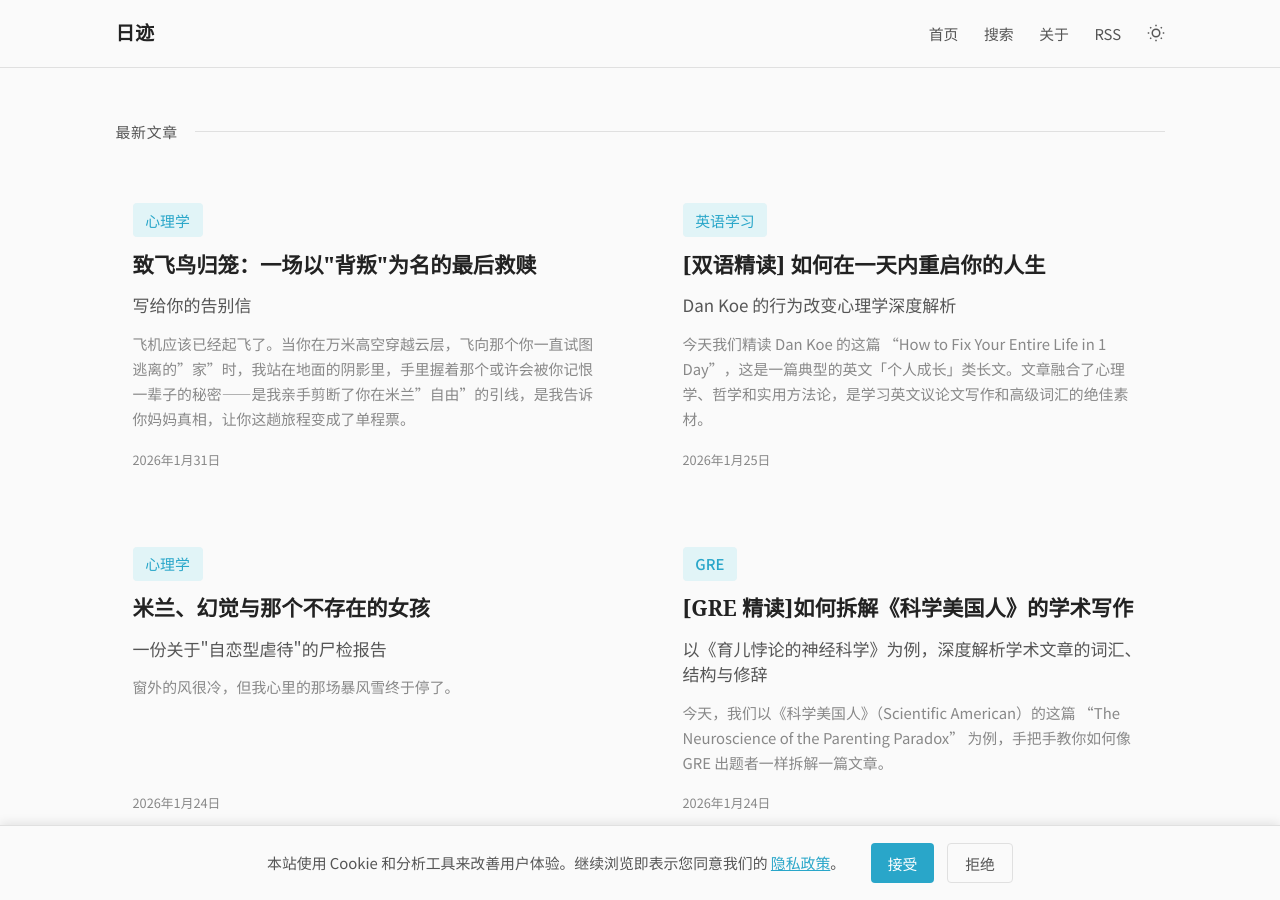
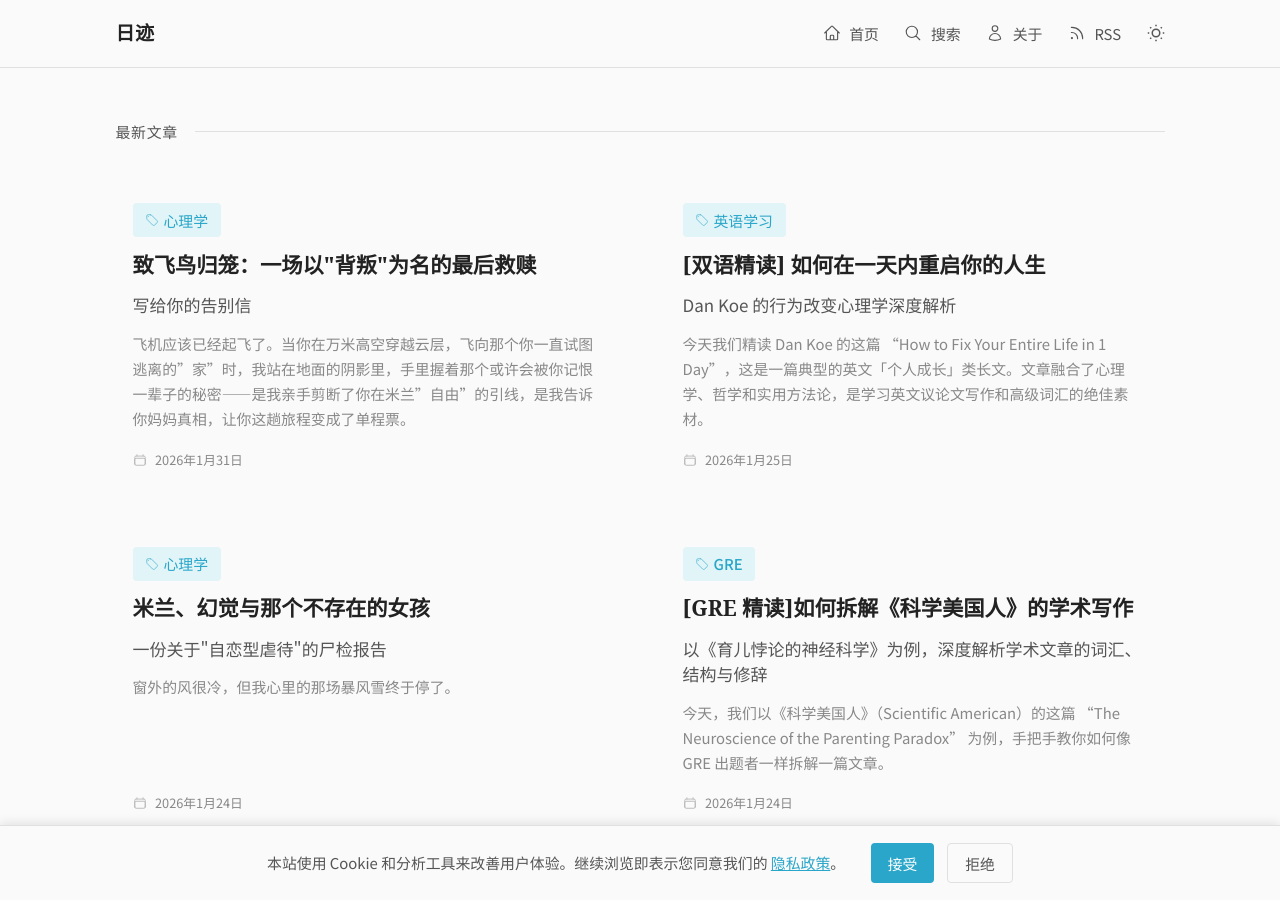
Before and after one commit to magazinesclubnew/magazinesclubnew.github.io, a Jekyll site: the page built from index.md, in a window 1280 px wide and 900 px high. Built offline with Jekyll 4.4.1, drawn with Linux system fonts in a browser that asks for light colours; nearby versions of some CDN libraries.

Commit message:
Add Heroicons to navigation and article metadata
- Navigation links now have icons (home, search, user, RSS)
- Article cards show calendar icons for dates and tag icons
- Tag page posts display calendar icons for dates
- Mobile: hide text labels, show icons only

Co-Authored-By: Claude Opus 4.5 <noreply@anthropic.com>

```diff
--- a/_layouts/default.html
+++ b/_layouts/default.html
@@ -113,10 +113,30 @@
     <nav class="nav">
       <a href="{{ '/' | relative_url }}" class="nav-title">{{ site.title }}</a>
       <div class="nav-links">
-        <a href="{{ '/' | relative_url }}">首页</a>
-        <a href="{{ '/search' | relative_url }}">搜索</a>
-        <a href="{{ '/about' | relative_url }}">关于</a>
-        <a href="{{ '/feed.xml' | relative_url }}">RSS</a>
+        <a href="{{ '/' | relative_url }}" class="nav-link-icon">
+          <svg xmlns="http://www.w3.org/2000/svg" fill="none" viewBox="0 0 24 24" stroke-width="1.5" stroke="currentColor" width="18" height="18">
+            <path stroke-linecap="round" stroke-linejoin="round" d="m2.25 12 8.954-8.955c.44-.439 1.152-.439 1.591 0L21.75 12M4.5 9.75v10.125c0 .621.504 1.125 1.125 1.125H9.75v-4.875c0-.621.504-1.125 1.125-1.125h2.25c.621 0 1.125.504 1.125 1.125V21h4.125c.621 0 1.125-.504 1.125-1.125V9.75M8.25 21h8.25" />
+          </svg>
+          <span>首页</span>
+        </a>
+        <a href="{{ '/search' | relative_url }}" class="nav-link-icon">
+          <svg xmlns="http://www.w3.org/2000/svg" fill="none" viewBox="0 0 24 24" stroke-width="1.5" stroke="currentColor" width="18" height="18">
+            <path stroke-linecap="round" stroke-linejoin="round" d="m21 21-5.197-5.197m0 0A7.5 7.5 0 1 0 5.196 5.196a7.5 7.5 0 0 0 10.607 10.607Z" />
+          </svg>
+          <span>搜索</span>
+        </a>
+        <a href="{{ '/about' | relative_url }}" class="nav-link-icon">
+          <svg xmlns="http://www.w3.org/2000/svg" fill="none" viewBox="0 0 24 24" stroke-width="1.5" stroke="currentColor" width="18" height="18">
+            <path stroke-linecap="round" stroke-linejoin="round" d="M15.75 6a3.75 3.75 0 1 1-7.5 0 3.75 3.75 0 0 1 7.5 0ZM4.501 20.118a7.5 7.5 0 0 1 14.998 0A17.933 17.933 0 0 1 12 21.75c-2.676 0-5.216-.584-7.499-1.632Z" />
+          </svg>
+          <span>关于</span>
+        </a>
+        <a href="{{ '/feed.xml' | relative_url }}" class="nav-link-icon">
+          <svg xmlns="http://www.w3.org/2000/svg" fill="none" viewBox="0 0 24 24" stroke-width="1.5" stroke="currentColor" width="18" height="18">
+            <path stroke-linecap="round" stroke-linejoin="round" d="M12.75 19.5v-.75a7.5 7.5 0 0 0-7.5-7.5H4.5m0-6.75h.75c7.87 0 14.25 6.38 14.25 14.25v.75M6 18.75a.75.75 0 1 1-1.5 0 .75.75 0 0 1 1.5 0Z" />
+          </svg>
+          <span>RSS</span>
+        </a>
         <button id="theme-toggle" class="theme-toggle" aria-label="切换深色模式">
           <svg class="icon-sun" viewBox="0 0 24 24" width="18" height="18" fill="none" stroke="currentColor" stroke-width="2">
             <circle cx="12" cy="12" r="5"/><path d="M12 1v2M12 21v2M4.22 4.22l1.42 1.42M18.36 18.36l1.42 1.42M1 12h2M21 12h2M4.22 19.78l1.42-1.42M18.36 5.64l1.42-1.42"/>
--- a/_layouts/home.html
+++ b/_layouts/home.html
@@ -13,7 +13,13 @@ layout: default
       <article class="card">
         <a href="{{ post.url | relative_url }}" class="card-link">
           {% if post.tags.size > 0 %}
-          <span class="card-tag bg-cyan-500/10 dark:bg-cyan-400/15">{{ post.tags | first }}</span>
+          <span class="card-tag bg-cyan-500/10 dark:bg-cyan-400/15">
+            <svg xmlns="http://www.w3.org/2000/svg" fill="none" viewBox="0 0 24 24" stroke-width="1.5" stroke="currentColor" width="14" height="14">
+              <path stroke-linecap="round" stroke-linejoin="round" d="M9.568 3H5.25A2.25 2.25 0 0 0 3 5.25v4.318c0 .597.237 1.17.659 1.591l9.581 9.581c.699.699 1.78.872 2.607.33a18.095 18.095 0 0 0 5.223-5.223c.542-.827.369-1.908-.33-2.607L11.16 3.66A2.25 2.25 0 0 0 9.568 3Z" />
+              <path stroke-linecap="round" stroke-linejoin="round" d="M6 6h.008v.008H6V6Z" />
+            </svg>
+            {{ post.tags | first }}
+          </span>
           {% endif %}
           <h2 class="card-title" style="view-transition-name: post-title-{{ post.url | slugify }};">{{ post.title }}</h2>
           {% if post.subtitle %}
@@ -23,6 +29,9 @@ layout: default
           <p class="card-excerpt">{{ post.excerpt | strip_html | truncate: 150 }}</p>
           {% endif %}
           <time class="card-date" datetime="{{ post.date | date_to_xmlschema }}">
+            <svg xmlns="http://www.w3.org/2000/svg" fill="none" viewBox="0 0 24 24" stroke-width="1.5" stroke="currentColor" width="14" height="14">
+              <path stroke-linecap="round" stroke-linejoin="round" d="M6.75 3v2.25M17.25 3v2.25M3 18.75V7.5a2.25 2.25 0 0 1 2.25-2.25h13.5A2.25 2.25 0 0 1 21 7.5v11.25m-18 0A2.25 2.25 0 0 0 5.25 21h13.5A2.25 2.25 0 0 0 21 18.75m-18 0v-7.5A2.25 2.25 0 0 1 5.25 9h13.5A2.25 2.25 0 0 1 21 11.25v7.5" />
+            </svg>
             {{ post.date | date: "%Y年%-m月%-d日" }}
           </time>
         </a>
--- a/_layouts/tag.html
+++ b/_layouts/tag.html
@@ -14,6 +14,9 @@ layout: default
       <a href="{{ post.url | relative_url }}" class="post-link">
         <div class="post-meta">
           <time class="post-date" datetime="{{ post.date | date_to_xmlschema }}">
+            <svg xmlns="http://www.w3.org/2000/svg" fill="none" viewBox="0 0 24 24" stroke-width="1.5" stroke="currentColor" width="14" height="14">
+              <path stroke-linecap="round" stroke-linejoin="round" d="M6.75 3v2.25M17.25 3v2.25M3 18.75V7.5a2.25 2.25 0 0 1 2.25-2.25h13.5A2.25 2.25 0 0 1 21 7.5v11.25m-18 0A2.25 2.25 0 0 0 5.25 21h13.5A2.25 2.25 0 0 0 21 18.75m-18 0v-7.5A2.25 2.25 0 0 1 5.25 9h13.5A2.25 2.25 0 0 1 21 11.25v7.5" />
+            </svg>
             {{ post.date | date: "%Y.%m.%d" }}
           </time>
         </div>
```
